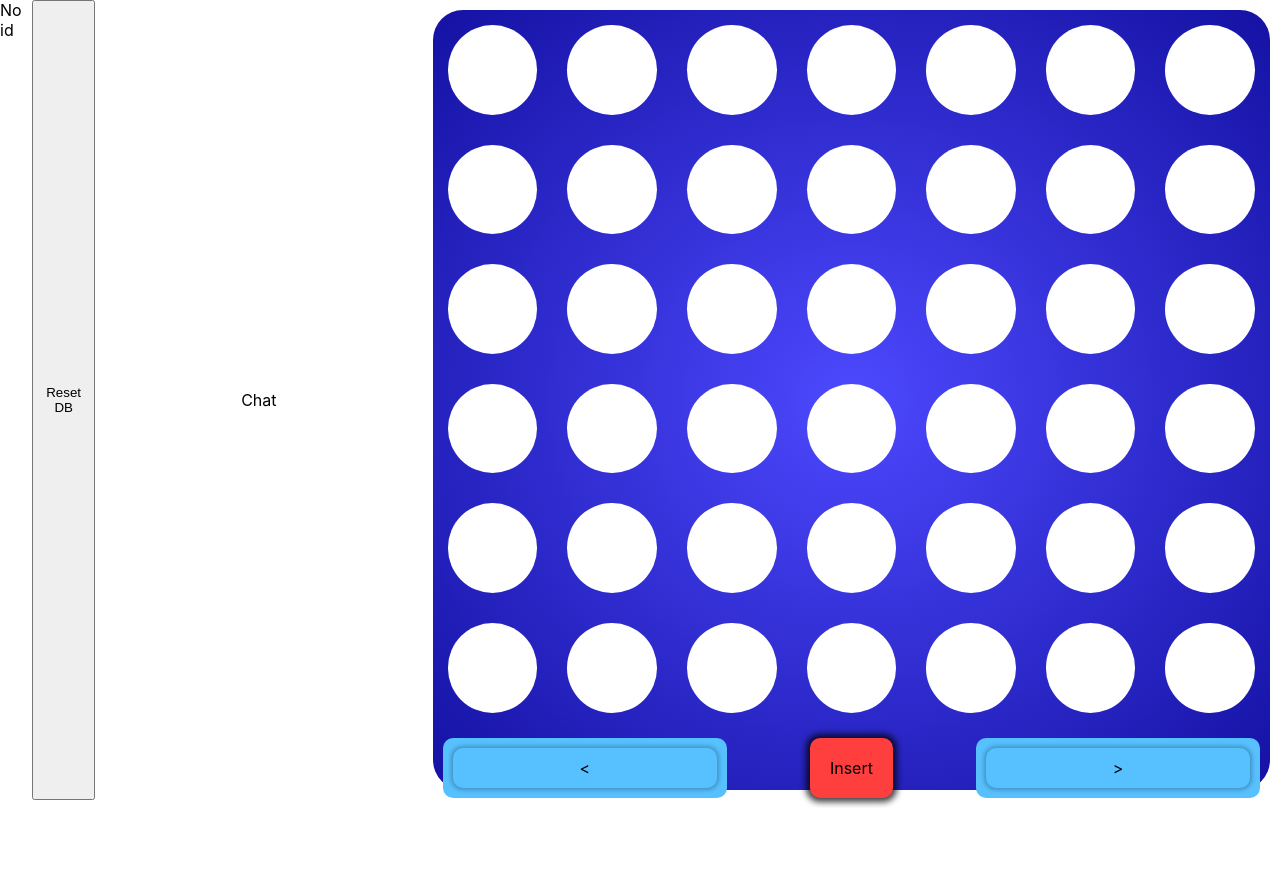
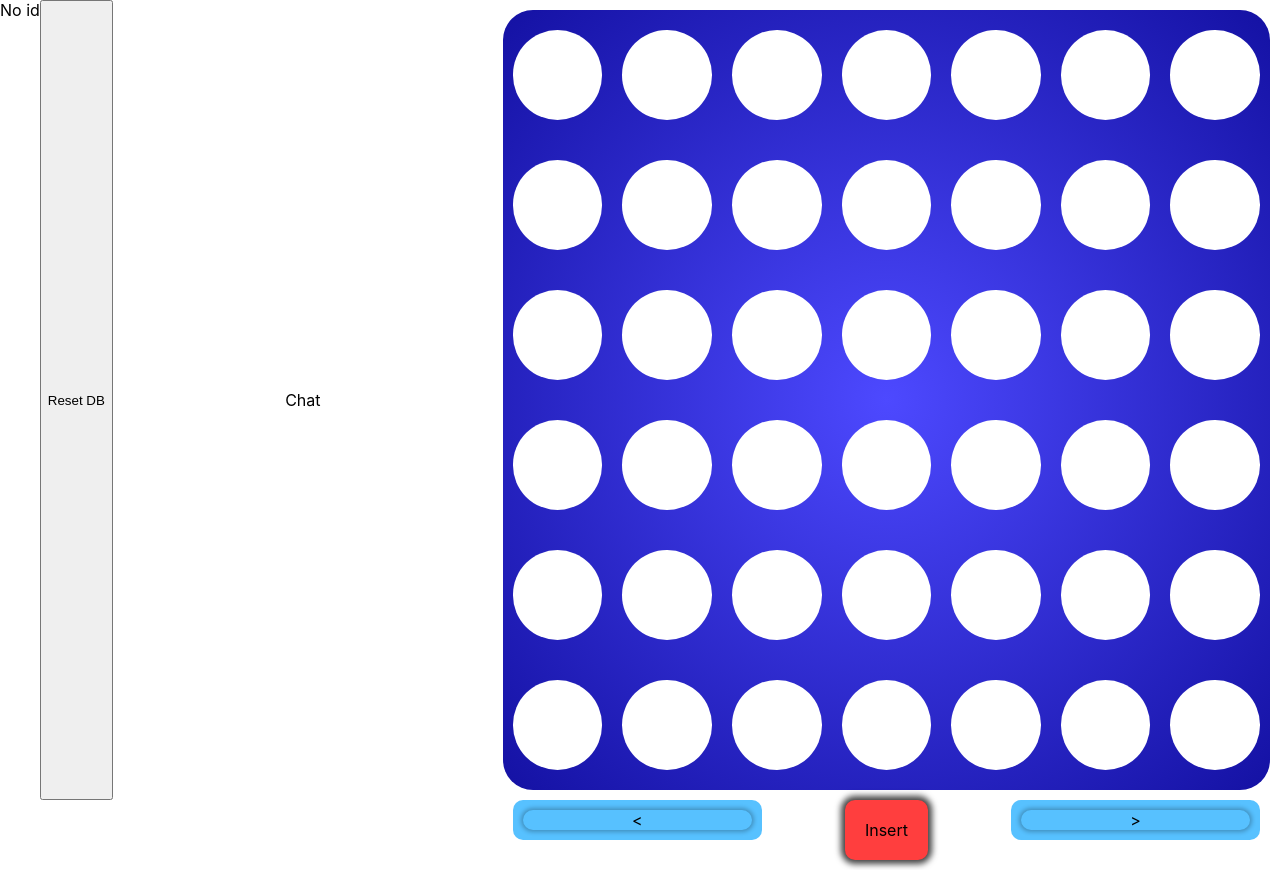
Before and after one commit to joemart/connect4, a Next.js app: page /components/Game in a window 1280 px wide. Before the commit the page ends 808 px from the top, so only its background shows below. Built offline with nearby package versions, Linux system fonts and the light colour scheme; no server answers; sample sign-in values are in the browser's storage.

Commit message:
Add new UpdateBoard

```diff
--- a/src/pages/components/Game/Board/Row/index.module.scss
+++ b/src/pages/components/Game/Board/Row/index.module.scss
@@ -2,7 +2,7 @@
 
 .slot_wrapper{
 
-    padding:15px;
+    padding:10px;
 
     @include breakpoints.both{
         padding: 5px;
@@ -15,8 +15,6 @@
     display:flex;
     justify-content: space-around;
     align-items: center;
-    flex-direction: row;
-    // gap:clamp(0vw, 2vw, 26.5px);
-    // margin:clamp(0vw , 3vw, 20px);
+    flex-direction: column-reverse;
 
 }
--- a/src/pages/components/Game/Board/Row/index.tsx
+++ b/src/pages/components/Game/Board/Row/index.tsx
@@ -2,7 +2,7 @@ import Slot from "./Slot";
 import styles from "./index.module.scss"
 
 
-export default function Row<T extends string[]>({ row }: { row: T }) {
+export default function Row<T extends string[], G extends number>({ row, column }: { row: T, column: G }) {
 
     //Check how to use UpdateBoard
 
@@ -10,7 +10,7 @@ export default function Row<T extends string[]>({ row }: { row: T }) {
     return (
         <section className={styles["row"]}>
             {row.map((cell, i) => {
-                return <div className={styles["slot_wrapper"]}><Slot key={i} cell={cell} column={i} /></div>
+                return <div className={styles["slot_wrapper"]}><Slot key={i} cell={cell} column={column} /></div>
             })}
         </section>
     );
--- a/src/pages/components/Game/Board/index.module.scss
+++ b/src/pages/components/Game/Board/index.module.scss
@@ -14,7 +14,7 @@
     border-radius: 30px;
 
     display: flex;
-    flex-direction: column;
+    flex-direction: row;
 
     @include breakpoints.phone{
         margin:0;
--- a/src/pages/components/Game/Board/index.tsx
+++ b/src/pages/components/Game/Board/index.tsx
@@ -22,40 +22,57 @@ export default function Board() {
     if (Board)
         BoardID = Board.id
 
+
+
     const [board, setBoard] = useState([
-        ['', '', '', '', '', '', ''],
-        ['', '', '', '', '', '', ''],
-        ['', '', '', '', '', '', ''],
-        ['', '', '', '', '', '', ''],
-        ['', '', '', '', '', '', ''],
-        ['', '', '', '', '', '', '']
+        ['', '', '', '', '', ''],
+        ['', '', '', '', '', ''],
+        ['', '', '', '', '', ''],
+        ['', '', '', '', '', ''],
+        ['', '', '', '', '', ''],
+        ['', '', '', '', '', ''],
+        ['', '', '', '', '', '']
     ])
 
+    const [indexes, setIndexes] = useState<number[]>([0, 0, 0, 0, 0, 0, 0])
 
 
-
+    //board2
     useEffect(() => {
 
-        return OnValueDB.boardIDMovesOnValue(BoardID, snapshot => setBoard(snapshot.val()))
+        return OnValueDB.boardIDMovesOnValue(BoardID, snapshot => {
+            setBoard(snapshot.val())
+
+            let tempIndexes = [...indexes]
+            snapshot.val().forEach((row: string[], rowNum: number) => {
+                tempIndexes[rowNum] = row.findIndex((v: string, columnNum: number) => {
+                    if (row[columnNum] == "") {
+                        return true
+                    }
+                })
+            })
+            setIndexes(tempIndexes)
+        })
 
     }, [BoardID])
 
 
-    const UpdateBoard: <F extends number, G extends string, H extends string[][] | undefined>(line: F, player: G, board: H) => void = (line, player, board) => {
+    //Creating a better UpdateBoard
+    const UpdateBoard: <F extends number, G extends string, H extends string[][] | undefined>(column: F, player: G, board: H) => void = (column, player, board) => {
 
         let tempBoard = board
-        if (!tempBoard || !board) return
-        let row = tempBoard.findIndex((row, index) => {
-            return (row[line] !== "" || index === board.length - 1)
-        })
+        //return if tempBoard array has issues
+        if (!tempBoard || tempBoard[column][indexes[column]] == undefined) return
+        //if the cell is "", then write on it
 
-        if (row !== 0) {
-            if (tempBoard[row][line] !== "") row -= 1
-            tempBoard[row][line] = player
-            // set(ref(db, "board"), tempBoard)
-            if (BoardID && !Array.isArray(BoardID))
-                SetDB.setMove(BoardID, tempBoard)
+        if (tempBoard[column][indexes[column]] == "") {
+            tempBoard[column][indexes[column]] = player
         }
+
+
+        if (BoardID && !Array.isArray(BoardID))
+            SetDB.setMove(BoardID, tempBoard)
+
 
     }
 
@@ -65,10 +82,11 @@ export default function Board() {
         <div className={styles["board"]}>
             <BoardContext.Provider value={{ UpdateBoard, board }}>
                 {board.map((row, i) => {
-                    return <Row key={i} row={row} />
+                    return <Row key={i} row={row} column={i} />
                 })}
             </BoardContext.Provider>
-            <Controls></Controls>
-        </div></section>
+        </div>
+        <Controls></Controls>
+    </section>
 
 }
```
Also changed, not shown: 1 other file (tests, documents, lock files or other folders).
